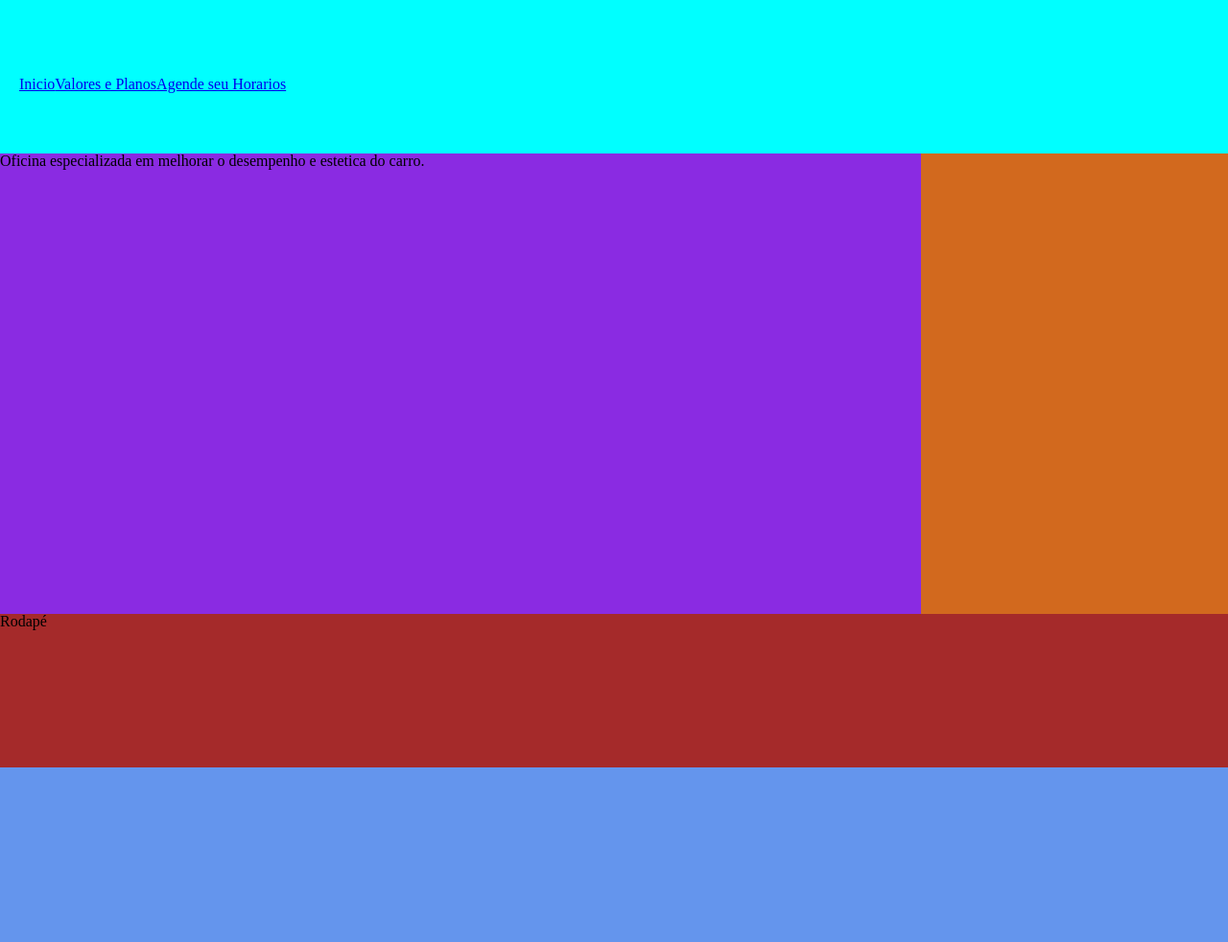
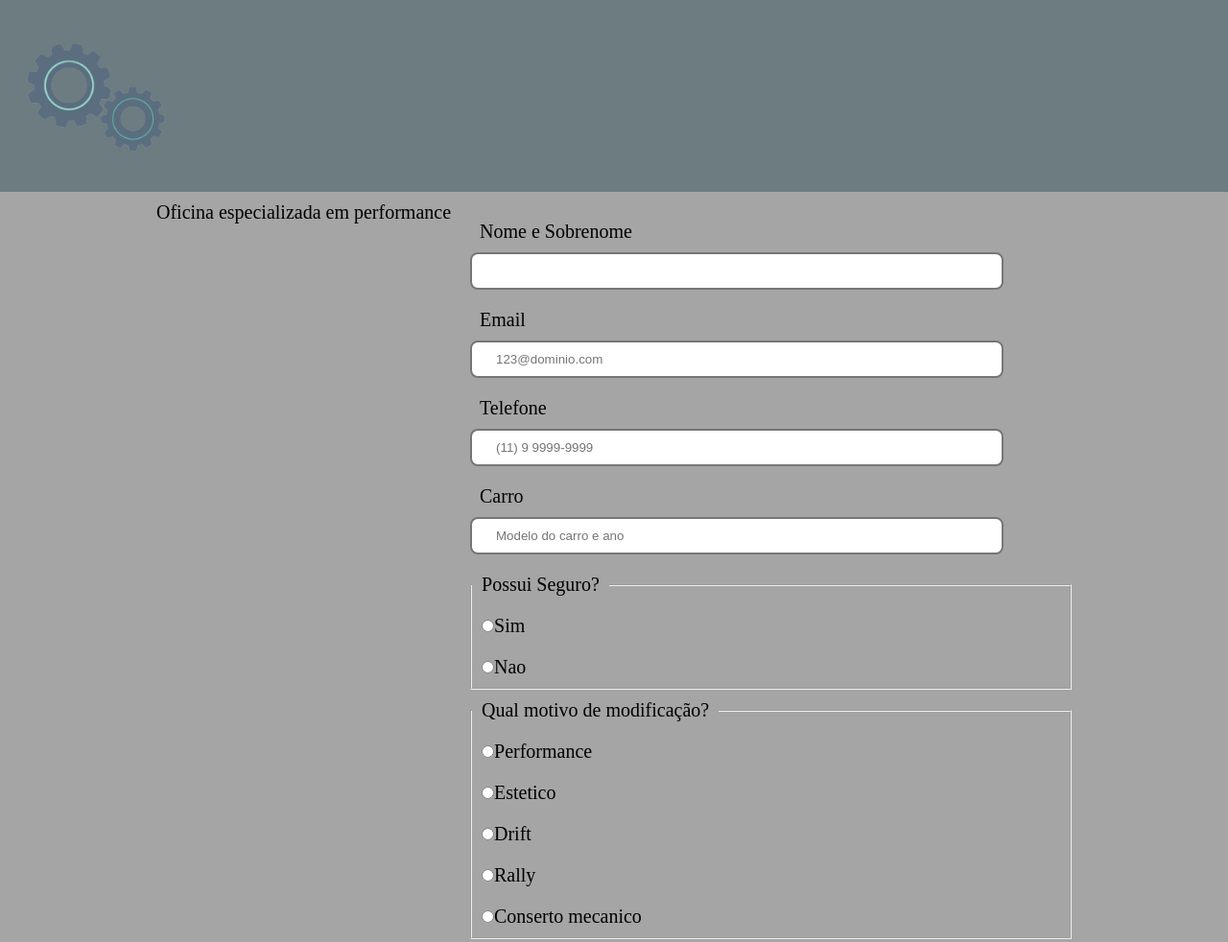
Before and after one commit to BrunnoLp/Formulario-projeto-2, a plain HTML site: page index.html in a window 1280 px wide. Shown: the top 982 px of the page at 96% size. Before the commit the page ends 800 px from the top, so only its background shows below. Drawn offline with Linux system fonts and the light colour scheme.

Commit message:
alteração css html

```diff
--- a/assets/style.css
+++ b/assets/style.css
@@ -1,49 +1,44 @@
-body {
-    width: 100vw;
-    height: 100vh;
-
-    display: grid;
-    grid-template-columns: 3fr 1fr ;
-    grid-template-rows: 1fr 3fr;
-    background-color: cornflowerblue;
-    grid-template-areas: "h h"
-                        "m a"
-                        "f f";
+* {
+    margin: 0;
+    padding: 0;
+    border-style: border-box;
+}
+header {
+    display: flex;
+    height: 200px;
+    background-color: rgb(109, 124, 128);
 }
 
-header {
-    background-color: aqua;
-    grid-area: h;
-    height: 20vh;
-}
-
-ul {
-    display: inline-flex;
-}
-
-.cabecalho {
-    margin-top: 60px;
-    padding: 20px;
-}
-
-.itens-cabecalho {
-    flex-wrap: nowrap;
+main {
+    background-color: rgb(165, 165, 165);
+    display: flex;
+    height: 850px;
+    width: 100%;
+    justify-content: center;
 }
 
 
-main {
-    background-color: blueviolet;
-    grid-area: m;
-    height: 60vh;
+
+form {
+    margin: 20px 10px 0;
 }
 
-aside {
-    background-color: chocolate;
-    grid-area: a;
+form label, form legend, p{
+    display: block;
+    font-size: 20px;
+    padding: 10px 10px;
+}
+
+.input-padrao {
+    display: block;
+    margin: 0 0 10px;
+    padding: 10px 25px;
+    width: 80%;
+    border-radius: 8px;
+    border-style: double;
 }
 
 footer {
-    background-color: brown;
-    grid-area: f;
-    height: 20vh;
+    height: 190px;
+    background-color: rgb(109, 124, 128);
 }
--- a/index.html
+++ b/index.html
@@ -1,33 +1,75 @@
 <!DOCTYPE html>
-<html lang="en">
+<html lang="pt=br">
 <head>
     <meta charset="UTF-8">
     <meta http-equiv="X-UA-Compatible" content="IE=edge">
     <meta name="viewport" content="width=device-width, initial-scale=1.0">
     <title>Garagem RPM</title>
     <link rel="stylesheet" href="assets/style.css">
-    <link rel="stylesheet" href="assets/reset.css">
 </head>
     <body>
         <header>
-            <div class="cabecalho">
-                <nav>
-                    <ul class="itens-cabecalho">
-                        <li><a href="index.html">Inicio</a></li>
-                        <li><a href="planos.html">Valores e Planos</a></li>
-                        <li><a href="calendario.html">Agende seu Horarios</a></li>
-                    </ul>
-                </nav>
-            </div >
+            <img src="assets/imagens/5596.png" id="logo">
         </header>
 
         <main>
-            <h2>Oficina especializada em melhorar o desempenho e estetica do carro.</h2>
+            <div>
+                <p>Oficina especializada em performance</p>
+            </div>
+            <form >
+                <label for="nomesobrenome">Nome e Sobrenome</label>
+                <input type="text" id="nomesobrenome" class="input-padrao" required>
 
+                <label for="Email">Email</label>
+                <input type="email" id="Email" class="input-padrao" required placeholder="123@dominio.com">
+
+                <label for="telefone">Telefone</label>
+                <input type="tel" id="telefone" class="input-padrao" required placeholder="(11) 9 9999-9999">
+
+                <label>Carro</label>
+                <input id="Carro" class="input-padrao" required placeholder="Modelo do carro e ano">
+
+                <fieldset>
+                    <legend>Possui Seguro?</legend>
+
+                    <label><input type="radio" name="Seguro">Sim</label>
+
+                    <label><input type="radio" name="Seguro">Nao</label>
+                </fieldset>
+
+                <fieldset>
+                    <legend>Qual motivo de modificação?</legend>
+
+                    <label><input type="radio" name="Motivo">Performance</label>
+
+                    <label><input type="radio" name="Motivo">Estetico</label>
+
+                    <label><input type="radio" name="Motivo">Drift</label>
+
+                    <label><input type="radio" name="Motivo">Rally</label>
+
+                    <label><input type="radio" name="Motivo">Conserto mecanico</label>
+                </fieldset>
+
+                <label for="mensagem">Mensagem</label>
+                <textarea cols="70" rows="10" id="mensagem" class="input-padrao" placeholder="Descreva o problema ou o que gostaria que fosse feito"></textarea required>
+
+
+
+                <fieldset>
+                    <legend></legend>
+                    <Select class="select-estilo">
+                        <option></option>
+                        <option></option>
+                        <option></option>
+                    </Select>
+                </fieldset>
+
+                <input type="submit" value="Enviar Formulário" class="enviar">
+
+
+            </form>
         </main>
-        <aside>
-
-        </aside>
 
         <footer>
             Rodapé
```
Also changed, not shown: calendario.html (+9 -23 lines), planos.html (+9 -22 lines), assets/imagens/5596.png (added).
